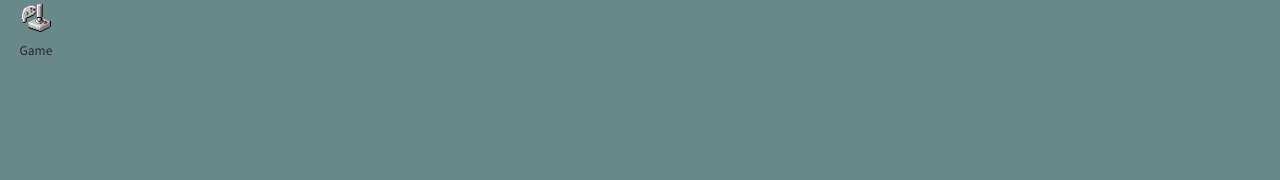
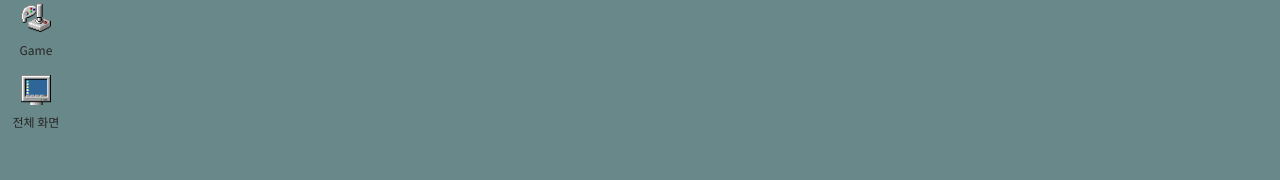
Before and after one commit to blackeichi/portfolio, a Next.js app: page / in a window 1280 px wide. Shown: the part 158-338 px from the top of the page. Built offline with nearby package versions, Linux system fonts and the light colour scheme.

Commit message:
[ADD] 바탕화면에 전체화면하기 아이콘 추가.

```diff
--- a/components/template/rootTemplate/homeIcons/EachHomeIcon.tsx
+++ b/components/template/rootTemplate/homeIcons/EachHomeIcon.tsx
@@ -1,20 +1,18 @@
+import { IconMenu } from "@/libs/types/state";
 import Image from "next/image";
-import { useRouter } from "next/navigation";
 
 export const EachHomeIcon = ({
+  index,
   menu,
-  index,
+  handleRunIcon,
   selectedMenu,
   setSelectedMenu,
-  router,
-  setLoading,
 }: {
-  menu: { name: string; icon: string; href: string };
+  menu: IconMenu;
   index: number;
+  handleRunIcon: (menu: IconMenu) => void;
   selectedMenu: number | null;
   setSelectedMenu: React.Dispatch<React.SetStateAction<number | null>>;
-  router: ReturnType<typeof useRouter>;
-  setLoading: React.Dispatch<React.SetStateAction<boolean>>;
 }) => {
   const isSelected = selectedMenu === index;
   return (
@@ -27,12 +25,7 @@ export const EachHomeIcon = ({
         setSelectedMenu(null);
       }}
       onDoubleClick={() => {
-        if (window.location.pathname !== menu.href) {
-          setLoading(true);
-          router.push(menu.href);
-        } else {
-          setSelectedMenu(null);
-        }
+        handleRunIcon(menu);
       }}
     >
       <div className="relative flex h-10 w-10 items-center justify-center">
@@ -43,7 +36,7 @@ export const EachHomeIcon = ({
           height={30}
         />
         <div
-          className={`absolute top-0 left-0 h-full w-full rounded-[2px] ${
+          className={`absolute top-0 left-0 h-full w-full rounded-xs ${
             isSelected ? "bg-[rgba(0,0,0,0.3)]" : ""
           }`}
         />
@@ -51,9 +44,9 @@ export const EachHomeIcon = ({
       <div className="relative px-1 text-center">
         <span>{menu.name}</span>
         <div
-          className={`absolute top-0 left-0 h-full w-full rounded-[2px] ${
+          className={`absolute top-0 left-0 h-full w-full rounded-xs ${
             isSelected
-              ? "border-1 border-dotted border-gray-200 bg-[rgba(0,0,0,0.3)]"
+              ? "border border-dotted border-gray-200 bg-[rgba(0,0,0,0.3)]"
               : ""
           }`}
         />
--- a/components/template/rootTemplate/homeIcons/index.tsx
+++ b/components/template/rootTemplate/homeIcons/index.tsx
@@ -1,15 +1,42 @@
 import { EachHomeIcon } from "./EachHomeIcon";
-import { memo, useState } from "react";
+import { memo, useCallback, useState } from "react";
 import { useRouter } from "next/navigation";
 import { useSetAtom } from "jotai";
-import { loadingState, mousePositionState } from "@/libs/atom";
+import { confirmMsgState, loadingState, mousePositionState } from "@/libs/atom";
 import { MENU_LIST } from "@/libs/uitls/constants";
+import { IconMenu } from "@/libs/types/state";
 
 function HomeIcons() {
   const router = useRouter();
   const setLoading = useSetAtom(loadingState);
   const setMousePosition = useSetAtom(mousePositionState);
+  const setConfirmMsgState = useSetAtom(confirmMsgState);
   const [selectedMenu, setSelectedMenu] = useState<number | null>(null);
+  const handleRunIcon = useCallback(
+    (menu: IconMenu) => {
+      if (menu.function) {
+        if (menu.confirmMsg) {
+          setConfirmMsgState({
+            message: menu.confirmMsg,
+            confirmEvent: () => {
+              menu.function?.();
+              setSelectedMenu(null);
+            },
+          });
+        } else {
+          menu.function?.();
+          setSelectedMenu(null);
+        }
+      } else {
+        if (window.location.pathname === menu.href) {
+          return setSelectedMenu(null);
+        }
+        setLoading(true);
+        router.push(menu.href);
+      }
+    },
+    [router, setLoading, setConfirmMsgState]
+  );
   return (
     <div
       className="absolute top-0 left-0 z-10 flex h-full w-full flex-col gap-3 pt-3 pl-1"
@@ -24,11 +51,7 @@ function HomeIcons() {
       onKeyDown={(event) => {
         if (selectedMenu !== null) {
           if (event.key === "Enter") {
-            if (window.location.pathname === MENU_LIST[selectedMenu].href) {
-              return setSelectedMenu(null);
-            }
-            setLoading(true);
-            router.push(MENU_LIST[selectedMenu].href);
+            handleRunIcon(MENU_LIST[selectedMenu]);
           } else if (event.key === "ArrowUp" && selectedMenu > 0) {
             setSelectedMenu(selectedMenu - 1);
           } else if (
@@ -45,10 +68,9 @@ function HomeIcons() {
           key={menu.name}
           index={index}
           menu={menu}
+          handleRunIcon={handleRunIcon}
           selectedMenu={selectedMenu}
           setSelectedMenu={setSelectedMenu}
-          router={router}
-          setLoading={setLoading}
         />
       ))}
     </div>
--- a/libs/uitls/constants.ts
+++ b/libs/uitls/constants.ts
@@ -16,6 +16,8 @@ export const MENU_LIST_DATA: {
   [key: string]: {
     title: string;
     icon: string;
+    function?: () => void;
+    confirmMsg?: string;
   };
 } = {
   "my-computer": {
@@ -30,13 +32,26 @@ export const MENU_LIST_DATA: {
     title: "Game",
     icon: "/images/joystick.png",
   },
+  "full-screen": {
+    title: "전체 화면",
+    icon: "/images/shell_window_monitor.png",
+    function:
+      typeof document !== "undefined"
+        ? document.fullscreenElement
+          ? () => document.exitFullscreen()
+          : () => document.documentElement.requestFullscreen()
+        : () => console.error("no document"),
+    confirmMsg: "전체 화면 모드를 실행하시겠습니까?",
+  },
 };
 
 export const MENU_LIST = Object.entries(MENU_LIST_DATA).map(
-  ([key, { title, icon }]) => ({
+  ([key, { title, icon, function: fn, confirmMsg }]) => ({
     name: title,
+    icon,
     href: `/${key}`,
-    icon,
+    function: fn,
+    confirmMsg,
   })
 );
 
```
Also changed, not shown: libs/types/state.ts (+8 -0 lines), TODO.txt, public/images/shell_window_monitor.png (added).
